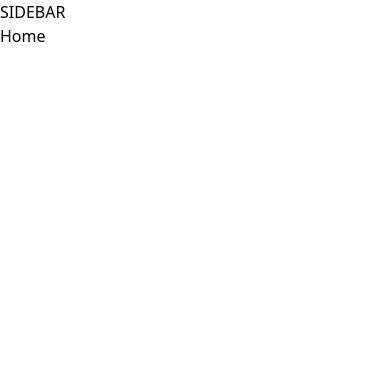
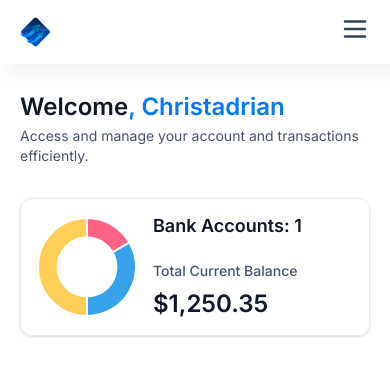
Before and after one commit to Prish20/Modern_Banking-App, a Next.js app: page / in a window 390 px wide. Shown: the top 376 px of the page. Built offline with nearby package versions, Linux system fonts and the light colour scheme.

Commit message:
Implement ui improvements

```diff
--- a/app/(root)/layout.tsx
+++ b/app/(root)/layout.tsx
@@ -1,13 +1,26 @@
+import MobileNav from "@/components/MobileNav";
+import Sidebar from "@/components/Sidebar";
+import Image from "next/image";
 
 export default function RootLayout({
   children,
 }: Readonly<{
   children: React.ReactNode;
 }>) {
+  const loggedIn = { firstName: "John", lastName: "Doe" };
+
   return (
-    <main>
-        SIDEBAR
+    <main className="flex h-screen w-full font-inter">
+      <Sidebar user={loggedIn} />
+      <div className="flex size-full flex-col">
+        <div className="root-layout">
+          <Image src="/icons/logo.svg" width={30} height={30} alt="logo" />
+          <div>
+            <MobileNav user={loggedIn} />
+          </div>
+        </div>
         {children}
+      </div>
     </main>
   );
 }
--- a/app/(root)/page.tsx
+++ b/app/(root)/page.tsx
@@ -1,9 +1,29 @@
+import HeaderBox from '@/components/HeaderBox'
+import TotalBalanceBox from '@/components/TotalBalanceBox';
 import React from 'react'
 
 const Home = () => {
+  const loggedIn = {firstName: "Christadrian"};
+
   return (
-    <div>Home</div>
-  )
+    <section className="home">
+      <div className="home-content">
+        <div className="home-header">
+          <HeaderBox
+          type="greeting"
+          title="Welcome"
+          user={loggedIn?.firstName || "Guest"}
+          subtext="Access and manage your account and transactions efficiently."
+          />
+          <TotalBalanceBox
+          accounts={[]}
+          totalBanks={1}
+          totalCurrentBalance={1250.35}
+          />
+        </div>
+      </div>
+    </section>
+    )
 }
 
 export default Home
--- /dev/null
+++ b/components/AnimatedCounter.tsx
@@ -0,0 +1,12 @@
+"use client";
+import CountUp from "react-countup";
+
+const AnimatedCounter = ({ amount }: { amount: number }) => {
+  return (
+    <div className="w-full">
+      <CountUp decimal="." decimals={2} prefix="$" end={amount} />
+    </div>
+  );
+};
+
+export default AnimatedCounter;
--- /dev/null
+++ b/components/HeaderBox.tsx
@@ -0,0 +1,22 @@
+import React from "react";
+
+const HeaderBox = ({
+  type = "title",
+  title,
+  subtext,
+  user,
+}: HeaderBoxProps) => {
+  return (
+    <div className="header-box">
+      <h1 className="header-box-title">
+        {title}
+        {type === "greeting" && (
+          <span className="text-bankGradient">, {user}</span>
+        )}
+      </h1>
+      <p className="header-box-subtext">{subtext}</p>
+    </div>
+  );
+};
+
+export default HeaderBox;
--- /dev/null
+++ b/components/TotalBalanceBox.tsx
@@ -0,0 +1,28 @@
+import React from "react";
+import AnimatedCounter from "./AnimatedCounter";
+import DoughnutChart from "./DoughnutChart";
+
+const TotalBalanceBox = ({
+  accounts = [],
+  totalBanks,
+  totalCurrentBalance,
+}) => {
+  return (
+    <section className="total-balance">
+      <div className="total-balance-chart">
+        <DoughnutChart accounts={accounts} />
+      </div>
+      <div className="flex flex-col gap-6">
+        <h2 className="header-2">Bank Accounts: {totalBanks}</h2>
+        <div className="flex flex-col gap-2">
+          <p className="total-balance-label">Total Current Balance</p>
+          <div className="total-balance-amount flex-center gap-2">
+            <AnimatedCounter amount={totalCurrentBalance} />
+          </div>
+        </div>
+      </div>
+    </section>
+  );
+};
+
+export default TotalBalanceBox;
--- /dev/null
+++ b/components/ui/sheet.tsx
@@ -0,0 +1,140 @@
+"use client"
+
+import * as React from "react"
+import * as SheetPrimitive from "@radix-ui/react-dialog"
+import { cva, type VariantProps } from "class-variance-authority"
+import { X } from "lucide-react"
+
+import { cn } from "@/lib/utils"
+
+const Sheet = SheetPrimitive.Root
+
+const SheetTrigger = SheetPrimitive.Trigger
+
+const SheetClose = SheetPrimitive.Close
+
+const SheetPortal = SheetPrimitive.Portal
+
+const SheetOverlay = React.forwardRef<
+  React.ElementRef<typeof SheetPrimitive.Overlay>,
+  React.ComponentPropsWithoutRef<typeof SheetPrimitive.Overlay>
+>(({ className, ...props }, ref) => (
+  <SheetPrimitive.Overlay
+    className={cn(
+      "fixed inset-0 z-50 bg-black/80  data-[state=open]:animate-in data-[state=closed]:animate-out data-[state=closed]:fade-out-0 data-[state=open]:fade-in-0",
+      className
+    )}
+    {...props}
+    ref={ref}
+  />
+))
+SheetOverlay.displayName = SheetPrimitive.Overlay.displayName
+
+const sheetVariants = cva(
+  "fixed z-50 gap-4 bg-background p-6 shadow-lg transition ease-in-out data-[state=open]:animate-in data-[state=closed]:animate-out data-[state=closed]:duration-300 data-[state=open]:duration-500",
+  {
+    variants: {
+      side: {
+        top: "inset-x-0 top-0 border-b data-[state=closed]:slide-out-to-top data-[state=open]:slide-in-from-top",
+        bottom:
+          "inset-x-0 bottom-0 border-t data-[state=closed]:slide-out-to-bottom data-[state=open]:slide-in-from-bottom",
+        left: "inset-y-0 left-0 h-full w-3/4 border-r data-[state=closed]:slide-out-to-left data-[state=open]:slide-in-from-left sm:max-w-sm",
+        right:
+          "inset-y-0 right-0 h-full w-3/4  border-l data-[state=closed]:slide-out-to-right data-[state=open]:slide-in-from-right sm:max-w-sm",
+      },
+    },
+    defaultVariants: {
+      side: "right",
+    },
+  }
+)
+
+interface SheetContentProps
+  extends React.ComponentPropsWithoutRef<typeof SheetPrimitive.Content>,
+    VariantProps<typeof sheetVariants> {}
+
+const SheetContent = React.forwardRef<
+  React.ElementRef<typeof SheetPrimitive.Content>,
+  SheetContentProps
+>(({ side = "right", className, children, ...props }, ref) => (
+  <SheetPortal>
+    <SheetOverlay />
+    <SheetPrimitive.Content
+      ref={ref}
+      className={cn(sheetVariants({ side }), className)}
+      {...props}
+    >
+      {children}
+      <SheetPrimitive.Close className="absolute right-4 top-4 rounded-sm opacity-70 ring-offset-background transition-opacity hover:opacity-100 focus:outline-none focus:ring-2 focus:ring-ring focus:ring-offset-2 disabled:pointer-events-none data-[state=open]:bg-secondary">
+        <X className="h-4 w-4" />
+        <span className="sr-only">Close</span>
+      </SheetPrimitive.Close>
+    </SheetPrimitive.Content>
+  </SheetPortal>
+))
+SheetContent.displayName = SheetPrimitive.Content.displayName
+
+const SheetHeader = ({
+  className,
+  ...props
+}: React.HTMLAttributes<HTMLDivElement>) => (
+  <div
+    className={cn(
+      "flex flex-col space-y-2 text-center sm:text-left",
+      className
+    )}
+    {...props}
+  />
+)
+SheetHeader.displayName = "SheetHeader"
+
+const SheetFooter = ({
+  className,
+  ...props
+}: React.HTMLAttributes<HTMLDivElement>) => (
+  <div
+    className={cn(
+      "flex flex-col-reverse sm:flex-row sm:justify-end sm:space-x-2",
+      className
+    )}
+    {...props}
+  />
+)
+SheetFooter.displayName = "SheetFooter"
+
+const SheetTitle = React.forwardRef<
+  React.ElementRef<typeof SheetPrimitive.Title>,
+  React.ComponentPropsWithoutRef<typeof SheetPrimitive.Title>
+>(({ className, ...props }, ref) => (
+  <SheetPrimitive.Title
+    ref={ref}
+    className={cn("text-lg font-semibold text-foreground", className)}
+    {...props}
+  />
+))
+SheetTitle.displayName = SheetPrimitive.Title.displayName
+
+const SheetDescription = React.forwardRef<
+  React.ElementRef<typeof SheetPrimitive.Description>,
+  React.ComponentPropsWithoutRef<typeof SheetPrimitive.Description>
+>(({ className, ...props }, ref) => (
+  <SheetPrimitive.Description
+    ref={ref}
+    className={cn("text-sm text-muted-foreground", className)}
+    {...props}
+  />
+))
+SheetDescription.displayName = SheetPrimitive.Description.displayName
+
+export {
+  Sheet,
+  SheetPortal,
+  SheetOverlay,
+  SheetTrigger,
+  SheetClose,
+  SheetContent,
+  SheetHeader,
+  SheetFooter,
+  SheetTitle,
+  SheetDescription,
+}
--- a/package.json
+++ b/package.json
@@ -9,12 +9,17 @@
     "lint": "next lint"
   },
   "dependencies": {
+    "@radix-ui/react-dialog": "^1.1.1",
     "@radix-ui/react-slot": "^1.1.0",
+    "chart.js": "^4.4.3",
     "class-variance-authority": "^0.7.0",
     "clsx": "^2.1.1",
     "lucide-react": "^0.428.0",
     "next": "14.2.5",
+    "query-string": "^9.1.0",
     "react": "^18",
+    "react-chartjs-2": "^5.2.0",
+    "react-countup": "^6.5.3",
     "react-dom": "^18",
     "tailwind-merge": "^2.5.2",
     "tailwindcss-animate": "^1.0.7"
```
Also changed, not shown: 2 other files (tests, documents, lock files or other folders).
